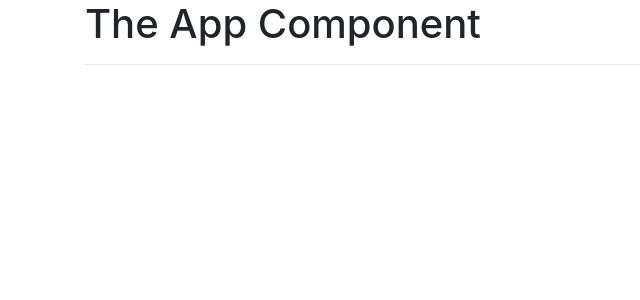
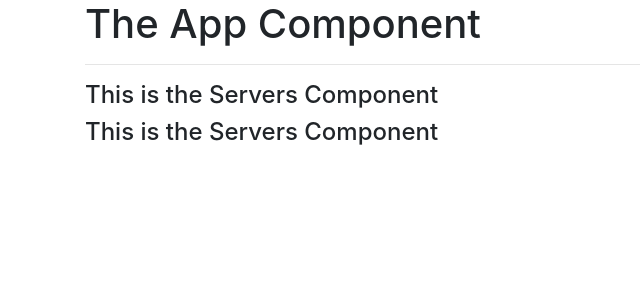
Before and after one commit to mikedilulo/Recipe-Book, an Angular app: page / in a window 1280 px wide. Shown: the top 300 px of the page, without its empty margins (0-640 px from the left). Built offline with nearby package versions, Linux system fonts and the light colour scheme.

Commit message:
Back to regular selector / templateUrl / import

```diff
--- a/src/app/app.component.html
+++ b/src/app/app.component.html
@@ -3,7 +3,7 @@
     <div class="col-sm-12">
       <h1>The App Component</h1>
       <hr />
-      <div class="app-servers-component"></div>
+      <app-servers-component></app-servers-component>
     </div>
   </div>
 </div>
--- a/src/app/app.module.ts
+++ b/src/app/app.module.ts
@@ -3,9 +3,9 @@ import { NgModule } from "@angular/core";
 
 import { AppComponent } from "./app.component";
 import { ServerComponent } from "./serverComponent/server.component";
-
+import { ServersComponent } from "./serversComponent/servers.component";
 @NgModule({
-  declarations: [AppComponent, ServerComponent],
+  declarations: [AppComponent, ServerComponent, ServersComponent],
   imports: [BrowserModule],
   providers: [],
   bootstrap: [AppComponent]
--- a/src/app/serversComponent/servers.component.ts
+++ b/src/app/serversComponent/servers.component.ts
@@ -1,9 +1,7 @@
 import { Component } from "@angular/core";
 @Component({
-  selector: ".app-servers-component",
-  template: `
-    <app-servers-component> </app-servers-component>
-  `,
+  selector: "app-servers-component",
+  templateUrl: "servers.component.html",
   styleUrls: ["servers.component.css"]
 })
 export class ServersComponent {}
```
